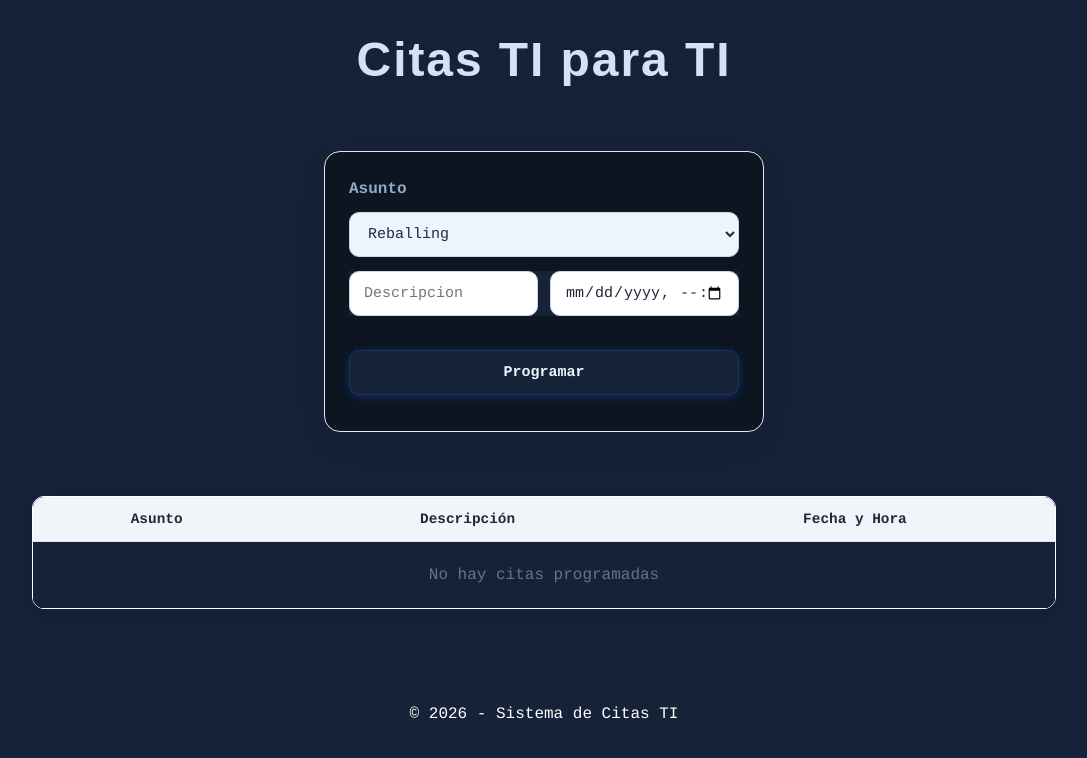
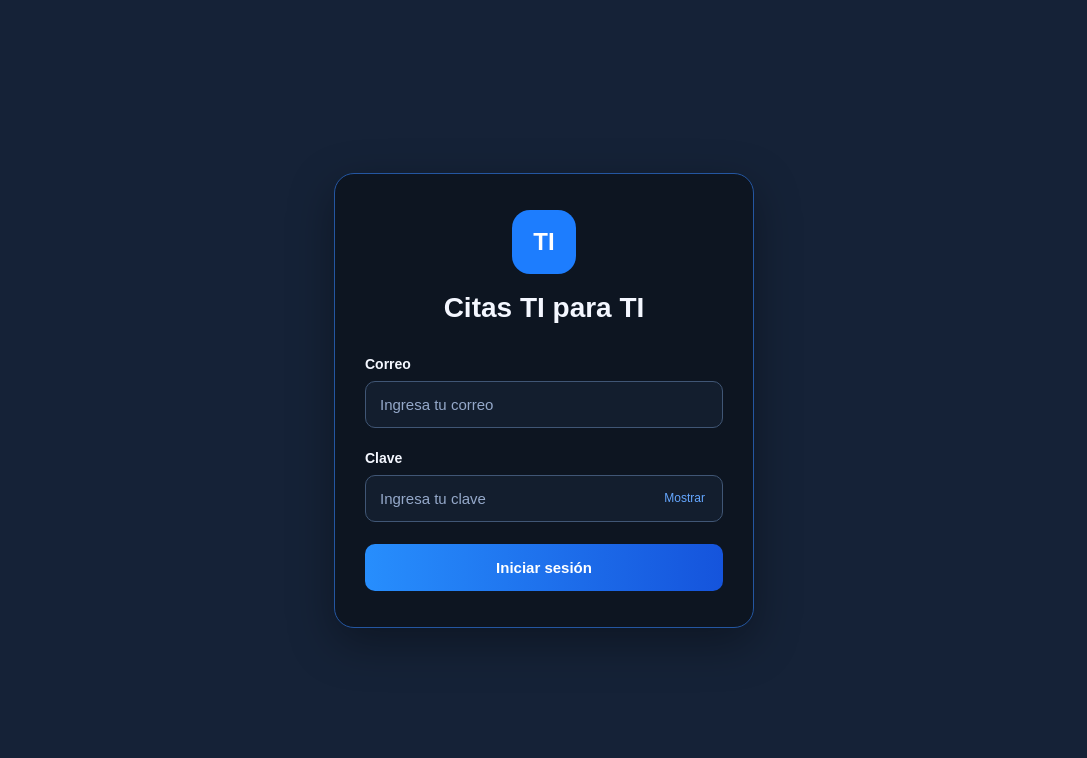
Before and after one commit to Jagt-dev/ME_GUSTA_TU-LIMON-AGRIO, a React (Vite) app: page / in a window 1280 px wide. Shown: the top 758 px of the page, without its empty margins (96-1183 px from the left). Built offline with nearby package versions, Linux system fonts and the light colour scheme.

Commit message:
Sprint de realización de login

```diff
--- a/src/App.jsx
+++ b/src/App.jsx
@@ -1,12 +1,55 @@
-import React from 'react';
+import { useState } from 'react';
 import Header from './components/design/Header';
 import Main from './components/design/Main';
 import Footer from './components/design/Footer';
-import './styles/styles.css';
+import Login from './components/views/vista_login';
+import "./styles/styles.css";
+
+const CLAVE_SESION = "usuario_sesion";
 
 function App() {
+
+  const [usuario, setUsuario] = useState(() => {
+    try {
+      const usuarioGuardado = sessionStorage.getItem(CLAVE_SESION);
+      return usuarioGuardado ? JSON.parse(usuarioGuardado) : null;
+    } catch {
+      return null;
+    }
+  });
+
+   const manejarAcceso = (usuarioValidado) => {
+      try{
+        sessionStorage.setItem(
+          CLAVE_SESION,
+          JSON.stringify(usuarioValidado));
+      } catch{
+
+      }
+
+      setUsuario(usuarioValidado);
+   };
+
+   const cerrarSesion = () => {
+    try{
+      sessionStorage.removeItem(CLAVE_SESION);
+    } catch{
+
+    }
+    setUsuario(null);
+   }
+
+   if (!usuario) {
+    return <Login onAcceder={manejarAcceso} />;
+   }
+
   return (
     <div className="app-container">
+      <div className="sesion">
+        <p>Bienvenido, {usuario?.nombre}</p>
+        <button onClick={cerrarSesion}>Cerrar Sesión</button>
+      </div>
+
       <Header />
       <Main />
       <Footer />
--- a/src/components/views/vista_login.jsx
+++ b/src/components/views/vista_login.jsx
@@ -0,0 +1,99 @@
+import { useState } from "react";
+import { iniciarSesion } from "../../services/authServices";
+
+
+function Login({ onAcceder }) {
+  const [correo, setCorreo] = useState("");
+  const [clave, setClave] = useState("");
+  const [mostrarClave, setMostrarClave] = useState(false);
+  const [error, setError] = useState("");
+
+  const manejarEnvio = (e) => {
+    e.preventDefault();
+
+    setError("");
+
+    const usuario = iniciarSesion(correo, clave);
+
+    if (!usuario) {
+      setError("Correo o clave incorrectos");
+      return;
+    }
+
+    onAcceder(usuario);
+  };
+
+  return (
+    <main className="login-page">
+      <section className="login-card">
+        <div className="login-header">
+          <div className="login-icon">TI</div>
+
+          <h1>Citas TI para TI</h1>
+          <p></p>
+        </div>
+
+        <form className="login-form" onSubmit={manejarEnvio}>
+          <div className="login-field">
+            <label htmlFor="correo">Correo</label>
+
+            <input
+              id="correo"
+              type="email"
+              placeholder="Ingresa tu correo"
+              autoComplete="username"
+              value={correo}
+              onChange={(e) => {
+                setCorreo(e.target.value);
+                setError("");
+              }}
+              required
+            />
+          </div>
+
+          <div className="login-field">
+            <label htmlFor="clave">Clave</label>
+
+            <div className="login-password">
+              <input
+                id="clave"
+                type={mostrarClave ? "text" : "password"}
+                placeholder="Ingresa tu clave"
+                autoComplete="current-password"
+                value={clave}
+                onChange={(e) => {
+                  setClave(e.target.value);
+                  setError("");
+                }}
+                required
+              />
+
+              <button
+                type="button"
+                className="login-toggle"
+                onClick={() => setMostrarClave(!mostrarClave)}
+              >
+                {mostrarClave ? "Ocultar" : "Mostrar"}
+              </button>
+            </div>
+          </div>
+
+          {error && (
+            <p className="login-error" role="alert">
+              {error}
+            </p>
+          )}
+
+          <button
+          type= "submit"
+          className="login-submit"
+          >
+            Iniciar sesión
+          </button>
+        </form>
+      </section>
+    </main>
+  );
+}
+
+export default Login;
--- /dev/null
+++ b/src/services/authServices.js
@@ -0,0 +1,43 @@
+const usuarios = [
+    {
+        id: 1,
+        nombre: "Jesse Gaitán",
+        correo: "jesse@citasti.com",
+        clave: "temporal"
+    },
+
+    {
+        id: 2,
+        nombre: "Julio Martínez",
+        correo: "julio@citasti.com",
+        clave: "temporal"
+    },
+
+    {
+        id: 3,
+        nombre: "Damaso Duarte",
+        correo: "damaso@citasti.com",
+        clave: "temporal"
+    }
+]
+
+
+export function iniciarSesion(correo, clave) {
+    const usuario = usuarios.find(
+        (usuario) =>
+            usuario.correo === correo.trim().toLowerCase() &&
+            usuario.clave === clave
+
+    );
+
+    if (!usuario) {
+        return null;
+    }
+
+    return {
+        id: usuario.id,
+        nombre: usuario.nombre,
+        correo: usuario.correo
+    };
+
+}
--- a/src/styles/styles.css
+++ b/src/styles/styles.css
@@ -24,7 +24,7 @@
 
 /*ESTILOS DEL COMPONENTE HEADER*/
 .header h1{
-    color: #d6e2f3;
+    color: #1d7dfe;
     font-size: clamp(2rem, 5vw, 3rem);
     font-family: sans-serif, sans-serif;
     font-weight: 700;
@@ -149,3 +149,209 @@
     padding: 14px 16px;
     border-top: 1px solid #e2e8f0;
 }
+
+/*ESTILOS DEL COMPONENTE LOGIN*/
+/* Página de acceso */
+.login-page,
+.login-page * {
+  box-sizing: border-box;
+  font-family: Arial, sans-serif;
+}
+
+.login-page * {
+  background: transparent;
+  color: inherit;
+}
+
+.login-page {
+  min-height: 100vh;
+  min-height: 100dvh;
+  width: 100%;
+  display: flex;
+  align-items: center;
+  justify-content: center;
+  padding: 24px;
+  color: #f4f7ff;
+  background:#152237
+}
+
+/* Tarjeta */
+.login-card {
+  width: 100%;
+  max-width: 420px;
+  padding: 36px 30px;
+  border-radius: 20px;
+  background: #0D1521;
+  border: 1px solid #2456a1;
+  box-shadow: 0 15px 45px rgba(0, 0, 0, 0.35);
+}
+
+/* Encabezado */
+.login-header {
+  text-align: center;
+  margin-bottom: 32px;
+}
+
+.login-icon {
+  display: flex;
+  align-items: center;
+  justify-content: center;
+  width: 64px;
+  height: 64px;
+  margin: 0 auto 18px;
+  border-radius: 18px;
+  background: #1d7dfe;
+  color: white;
+  font-size: 24px;
+  font-weight: bold;
+}
+
+.login-header h1 {
+  margin-bottom: 12px;
+  font-size: 28px;
+  font-weight: 700;
+}
+
+.login-header p {
+  color: #95a9ca;
+  font-size: 14px;
+  line-height: 1.6;
+}
+
+/* Formulario */
+.login-form {
+  display: flex;
+  flex-direction: column;
+  gap: 22px;
+}
+
+.login-field {
+  display: flex;
+  flex-direction: column;
+  gap: 9px;
+}
+
+.login-field label {
+  font-size: 14px;
+  font-weight: 600;
+}
+
+.login-field input {
+  width: 100%;
+  padding: 14px;
+  border: 1px solid #405675;
+  border-radius: 10px;
+  background: #131e2e;
+  color: #f4f7ff;
+  font-size: 15px;
+  outline: none;
+}
+
+.login-field input:focus {
+  border-color: #278efd;
+  box-shadow: 0 0 0 3px rgba(39,142,253,.15);
+}
+
+.login-field input::placeholder {
+  color: #95a9ca;
+}
+
+/* Contraseña */
+.login-password {
+  display: flex;
+  align-items: center;
+  position: relative;
+}
+
+.login-password input {
+  padding-right: 90px;
+}
+
+.login-toggle {
+  position: absolute;
+  right: 10px;
+  padding: 8px;
+  border: none;
+  color: #65a7ff;
+  cursor: pointer;
+  font-size: 12px;
+}
+
+/* Mensaje de error */
+.login-error {
+  padding: 12px;
+  border-radius: 8px;
+  background: rgba(220, 38, 38, 0.15);
+  color: #ff9b9b;
+  text-align: center;
+  font-size: 13px;
+}
+
+/* Botón */
+.login-submit {
+  width: 100%;
+  padding: 15px;
+  border: none;
+  border-radius: 10px;
+  background: linear-gradient(
+    90deg,
+    #278efd,
+    #1554dc
+  );
+  color: white;
+  font-size: 15px;
+  font-weight: bold;
+  cursor: pointer;
+  transition: opacity 0.2s;
+}
+
+.login-submit:hover {
+  opacity: 0.9;
+}
+
+.login-footer {
+  margin-top: 25px;
+  text-align: center;
+  color: #95a9ca;
+  font-size: 12px;
+}
+
+/* Barra de sesión dentro de la aplicación */
+.sesion {
+  display: flex;
+  justify-content: flex-end;
+  align-items: center;
+  flex-wrap: wrap;
+  gap: 1.5rem;
+  padding: 15px 24px;
+  background: #11213a;
+  color: #f4f7ff;
+}
+
+.sesion span {
+  color: #f4f7ff;
+}
+
+.sesion button {
+  padding: 9px 15px;
+  border: 1px solid #2456a1;
+  border-radius: 8px;
+  background: #152237;
+  color: white;
+  cursor: pointer;
+  align-self: end;
+}
+
+.sesion button:hover {
+  background: #2456a1;
+}
+
+@media (max-width: 480px) {
+  .login-card {
+    padding: 28px 20px;
+  }
+
+  .login-header h1 {
+    font-size: 24px;
+  }
+}
```
